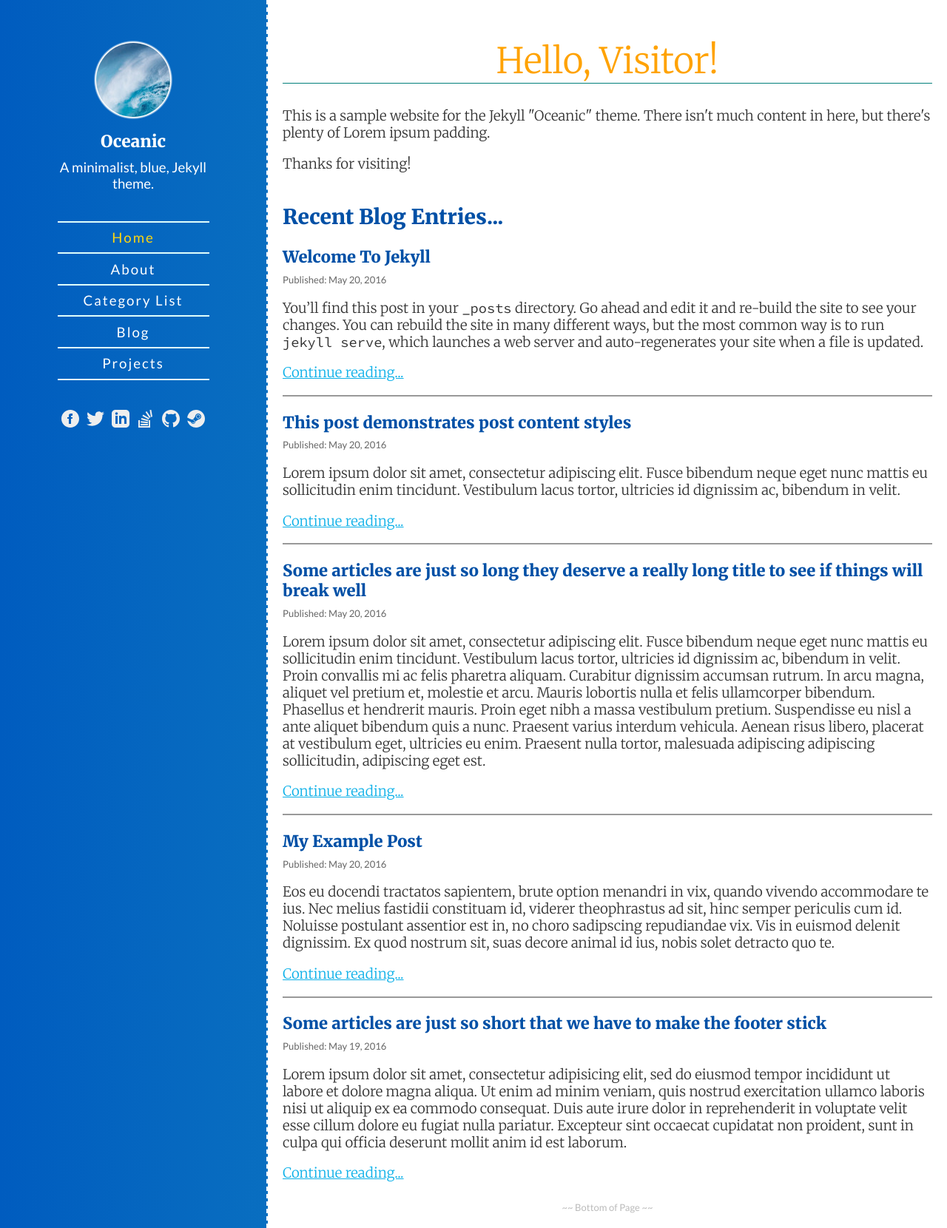
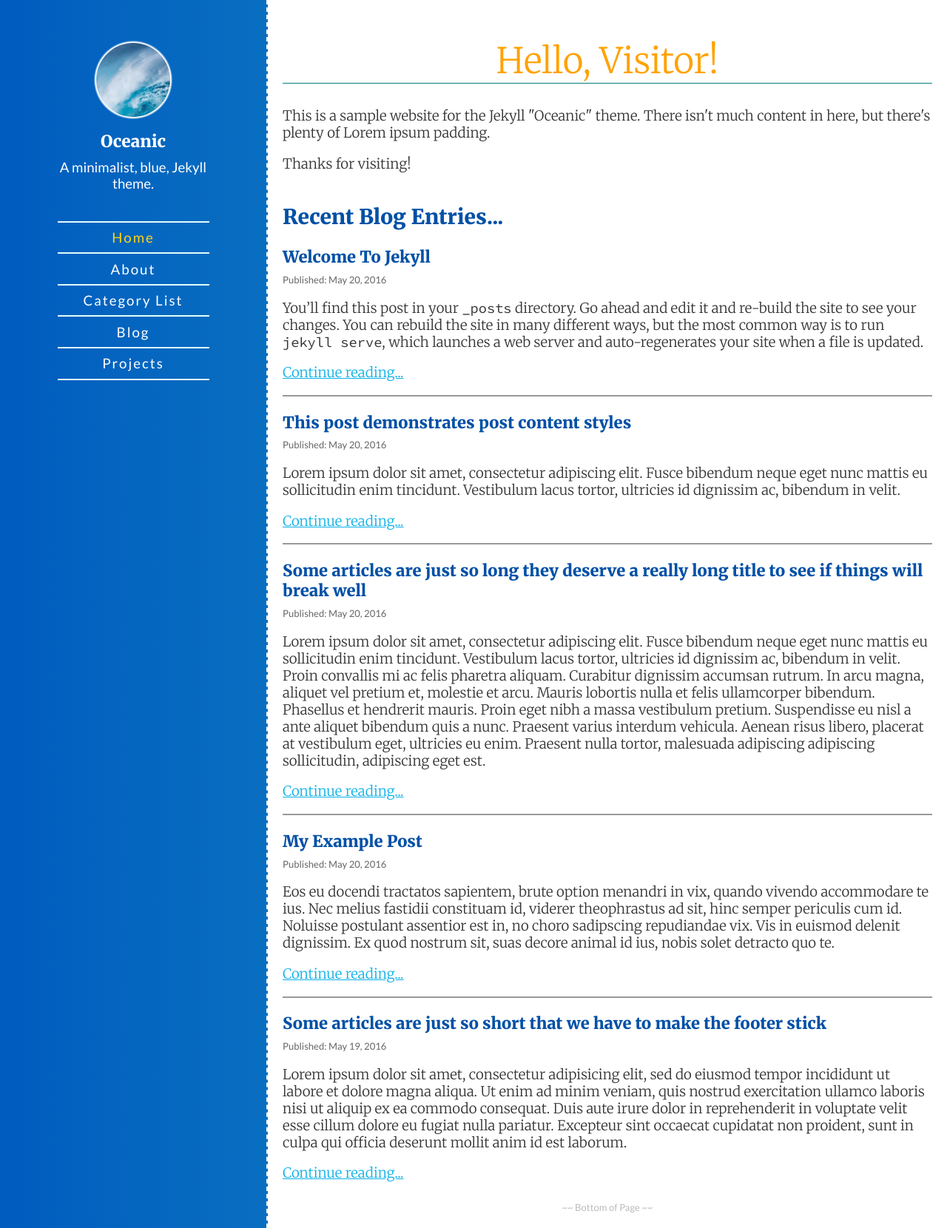
Before and after one commit to karlnicoll/jekyll-oceanic, a Jekyll site: the page built from index.html, in a window 1280 px wide. Shown: the whole page at 74% size. Built offline with Jekyll 4.4.1, drawn with Linux system fonts in a browser that asks for light colours.

```diff
--- a/_config.yml
+++ b/_config.yml
@@ -36,12 +36,12 @@ oceanic:
   # Social media links. If the link is specified, an icon is shown in the
   # header as a link.
   social:
-    facebook: https://www.facebook.com/jekyll.user
-    github: https://www.github.com/jekyll.user
-    linkedin: https://www.linkedin.com/in/jekylluser
-    stackoverflow: https://stackoverflow.com/users/00000/stack-user
-    steam: https://steamcommunity.com/id/jekylluser/
-    twitter: https://www.twitter.com/jekylluser
+    facebook: # https://www.facebook.com/jekyll.user
+    github: # https://www.github.com/jekyll.user
+    linkedin: # https://www.linkedin.com/in/jekylluser
+    stackoverflow: # https://stackoverflow.com/users/00000/stack-user
+    steam: # https://steamcommunity.com/id/jekylluser/
+    twitter: # https://www.twitter.com/jekylluser
 
   # If specified, sets the number of blog entries to display from the
   # homepage. More blog entries can be found by navigating to a
```
